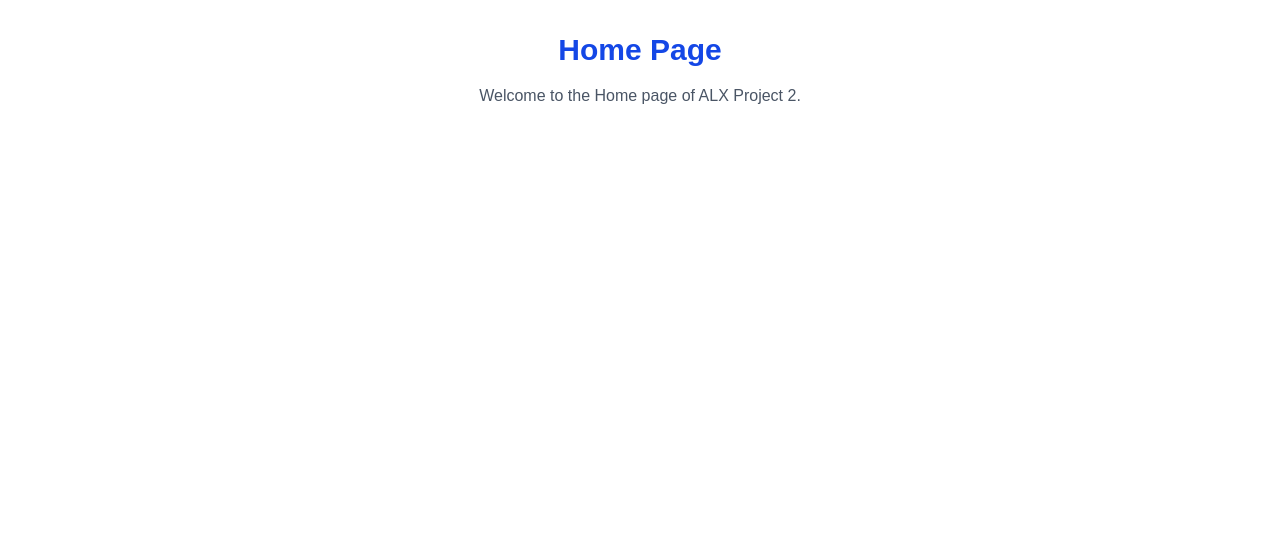
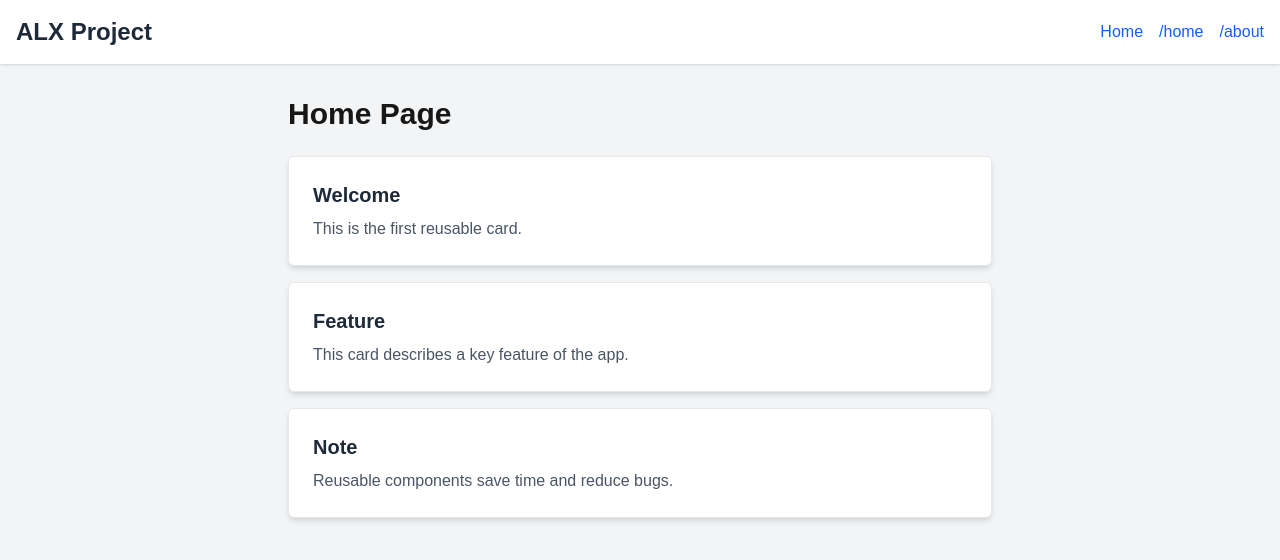
Before and after one commit to MHalemDEV2024/alx-project-0x02-setup, a Next.js app in the folder alx-project-0x02/: page /home in a window 1280 px wide. Shown: the top 560 px of the page. Built offline with nearby package versions, Linux system fonts and the light colour scheme.

Commit message:
Create a Reusable Card Component

```diff
--- /dev/null
+++ b/alx-project-0x02/components/common/Card.tsx
@@ -0,0 +1,12 @@
+import { CardProps } from "@/interfaces";
+
+const Card = ({ title, content }: CardProps) => {
+  return (
+    <div className="bg-white shadow-md rounded-md p-6 mb-4 border border-gray-200">
+      <h2 className="text-xl font-bold text-gray-800 mb-2">{title}</h2>
+      <p className="text-gray-600">{content}</p>
+    </div>
+  );
+};
+
+export default Card;
--- a/alx-project-0x02/interfaces/index.ts
+++ b/alx-project-0x02/interfaces/index.ts
@@ -0,0 +1,4 @@
+export interface CardProps {
+  title: string;
+  content: string;
+}
--- a/alx-project-0x02/pages/home.tsx
+++ b/alx-project-0x02/pages/home.tsx
@@ -1,10 +1,16 @@
-const HomePage = () => {
+import Header from "@/components/layout/Header";
+import Card from "@/components/common/Card";
+
+export default function HomePage() {
   return (
-    <main className="p-8 text-center">
-      <h1 className="text-3xl font-bold text-blue-700">Home Page</h1>
-      <p className="mt-4 text-gray-600">Welcome to the Home page of ALX Project 2.</p>
-    </main>
+    <div className="min-h-screen bg-gray-100">
+      <Header />
+      <main className="p-8 max-w-3xl mx-auto">
+        <h1 className="text-3xl font-bold mb-6">Home Page</h1>
+        <Card title="Welcome" content="This is the first reusable card." />
+        <Card title="Feature" content="This card describes a key feature of the app." />
+        <Card title="Note" content="Reusable components save time and reduce bugs." />
+      </main>
+    </div>
   );
-};
-
-export default HomePage;
+}
```
